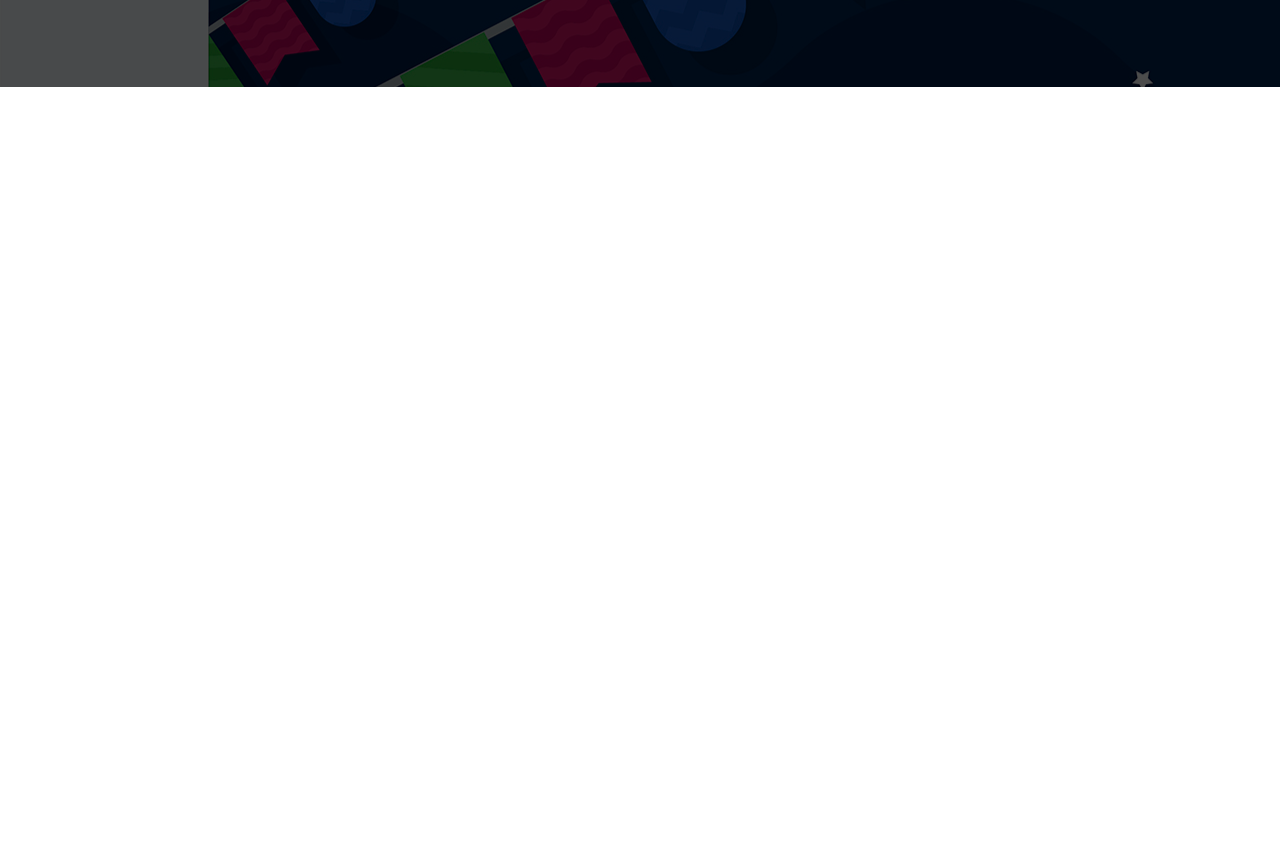
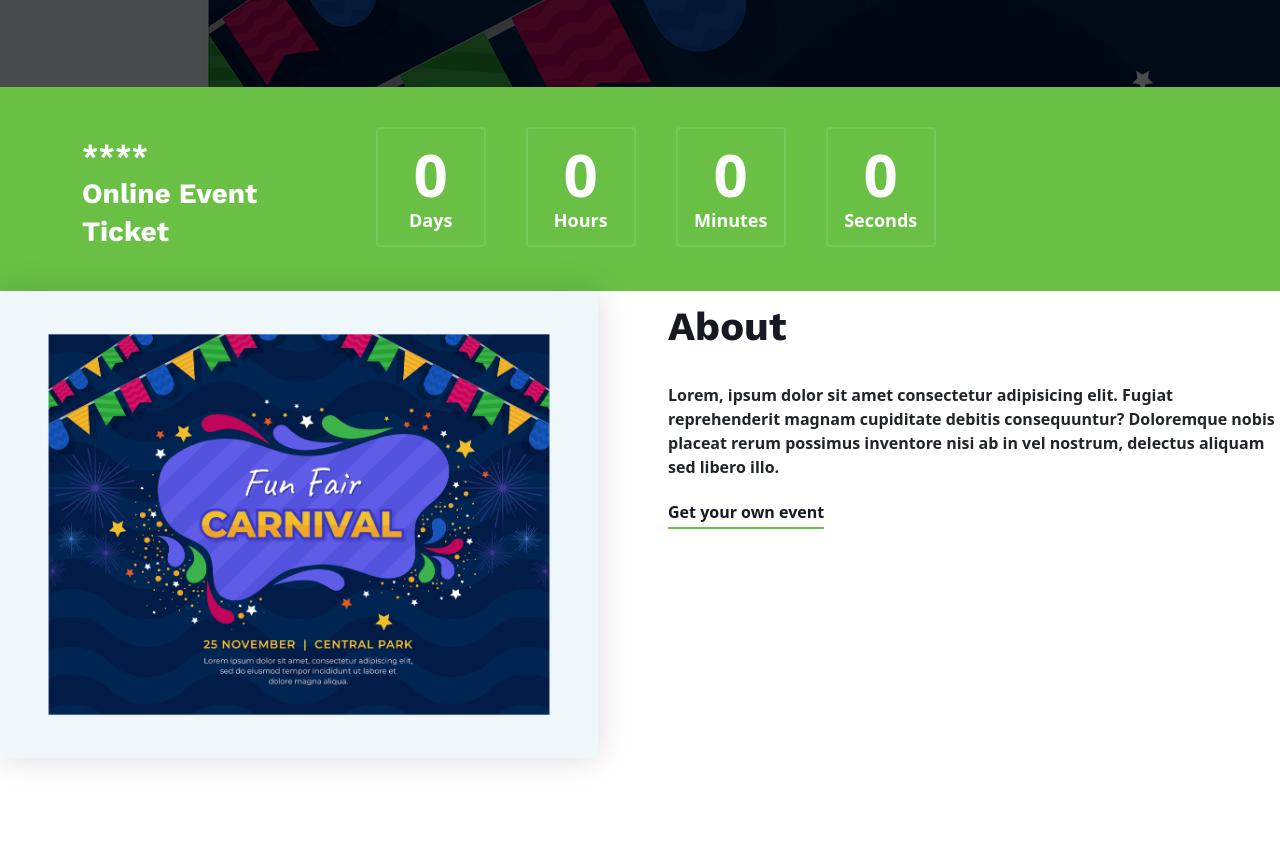
Before and after one commit to ydkdan6/newharrypage, a plain HTML site: page index.html in a window 1280 px wide. Shown: the part 501-1349 px from the top of the page. Before the commit the page ends 800 px from the top, so only its background shows below. Drawn offline with nearby package versions, Linux system fonts and the light colour scheme.

Commit message:
Initial Commit

```diff
--- a/index.html
+++ b/index.html
@@ -110,6 +110,62 @@
             </div>
         </div>
     </section>
+    <section class="counter-section justify-space-around"  style="background-color: #6ac045;">
+        <div class="container"  style="background-color: #6ac045;">
+            <div class="row">
+                <div class="col-lg-4">
+                    <div class="counter-text">
+                        <h3>
+                            ****
+                            <br>
+                            Online Event Ticket
+                        </h3>
+                    </div>
+                </div>
+                <div class="col-lg-8">
+                    <div class="cd-timer" id="">
+                        <div class="cd-item">
+                            <span>0</span>
+                            <p>Days</p>
+                        </div>
+                        <div class="cd-item">
+                            <span>0</span>
+                            <p>Hours</p>
+                        </div>
+                        <div class="cd-item">
+                            <span>0</span>
+                            <p>Minutes</p>
+                        </div>
+                        <div class="cd-item">
+                            <span>0</span>
+                            <p>Seconds</p>
+                        </div>
+                    </div>
+                </div>
+            </div>
+        </div>
+    </section>
+
+    <section class="home-about-section spad">
+        <div class="contain">
+            <div class="row">
+                <div class="col-lg-6">
+                    <div class="ha-pic">
+                        <img src="big-2.jpg" alt="Big-Banner">
+                    </div>
+                </div>
+                <div class="col-lg-6">
+                    <div class="ha-text pt-2 pr-4">
+                        <h2 class="mt-1" id="about-section">About </h2>
+                        <p>
+                            Lorem, ipsum dolor sit amet consectetur adipisicing elit. Fugiat reprehenderit magnam cupiditate debitis consequuntur? Doloremque nobis placeat rerum possimus inventore nisi ab in vel nostrum, delectus aliquam sed libero illo.
+                        </p>
+                        <a href="#" class="ha-btn text-decoration-none">Get your own event</a>
+                    </div>
+                </div>
+            </div>
+        </div>
+    </section>
 
     <script>
         function closeMobileMenu() {
--- a/style.css
+++ b/style.css
@@ -1,6 +1,7 @@
 body {
     font-weight: 600;
     height: 100%;
+    overflow-x: hidden;
 }
 
 h1,
@@ -70,3 +71,135 @@ h6 {
 	margin-top: 24px;
 	margin-bottom: 35px;
 }
+
+.counter-section {
+	padding: 40px 0;
+}
+
+.counter-section .counter-text span {
+	font-size: 16px;
+	color: #ffffff;
+}
+
+.counter-section .counter-text h3 {
+	color: #ffffff;
+	font-weight: 700;
+	line-height: 38px;
+	margin-top: 10px;
+}
+
+.counter-section .cd-timer {
+	text-align: right;
+}
+
+.counter-section .cd-timer .cd-item {
+	display: inline-block;
+	text-align: center;
+	margin-left: 35px;
+	height: 120px;
+	width: 110px;
+	padding-top: 32px;
+	position: relative;
+}
+
+.counter-section .cd-timer .cd-item:after {
+	position: absolute;
+	left: 0;
+	top: 0;
+	width: 100%;
+	height: 100%;
+	border: 2px solid #ffffff;
+	content: "";
+	opacity: 0.1;
+	border-radius: 4px;
+}
+
+.counter-section .cd-timer .cd-item:first-child {
+	margin-left: 0;
+}
+
+.counter-section .cd-timer .cd-item span {
+	font-size: 60px;
+	color: #ffffff;
+	font-weight: 600;
+	line-height: 30px;
+}
+
+.counter-section .cd-timer .cd-item p {
+	font-size: 18px;
+	color: #ffffff;
+	margin-bottom: 0;
+	line-height: 30px;
+}
+
+
+.home-about-section {
+	padding-bottom: 90px;
+}
+
+.ha-pic {
+	-webkit-box-shadow: 0px 0px 30px rgba(11, 12, 48, 0.15);
+	box-shadow: 0px 0px 30px rgba(11, 12, 48, 0.15);
+	margin-right: 30px;
+}
+
+.ha-pic img {
+	min-width: 100%;
+	border-radius: 2px;
+    width: 1.5rem;
+    overflow:scroll;
+}
+
+.ha-text {
+	padding-top: 74px;
+    padding-left: 16px;
+}
+
+.ha-text h2 {
+	color: #171822;
+	font-size: 40px;
+	font-weight: 700;
+	margin-bottom: 32px;
+}
+
+.ha-text p {
+	margin-bottom: 21px;
+}
+
+.ha-text ul {
+	margin-bottom: 27px;
+}
+
+.ha-text ul li {
+	list-style: none;
+	font-size: 16px;
+	line-height: 30px;
+	color: #6a6b7c;
+}
+
+.ha-text ul li span {
+	color: #6ac045;
+}
+
+.ha-text .ha-btn {
+	font-size: 16px;
+	color: #171822;
+	font-weight: 600;
+	position: relative;
+}
+
+.ha-text .ha-btn:before {
+	position: absolute;
+	left: 0;
+	bottom: -6px;
+	height: 2px;
+	width: 100%;
+	background: #6ac045;
+	content: "";
+}
+
+@media only screen and (max-width: 767px) {
+	.counter-section .cd-timer .cd-item {
+		margin-bottom: 10px;
+	}
+}
```
